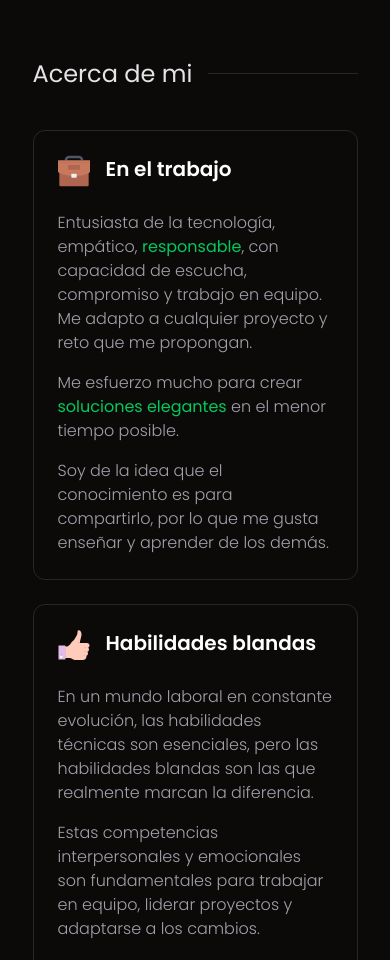
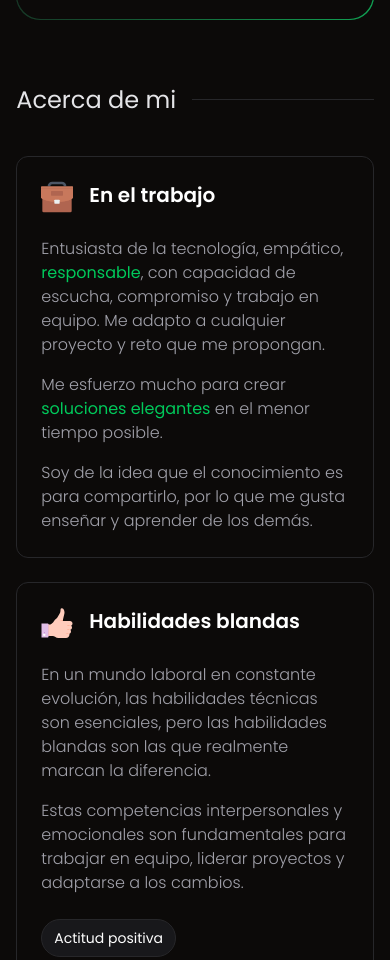
Before and after one commit to ransilad/www.ransilad.com, an Astro site: page / in a window 390 px wide. Shown: the part 1253-2213 px from the top of the page. Built offline with nearby package versions, Linux system fonts and the light colour scheme; Astro itself is replaced by a stand-in of ours.

Commit message:
Update Container component: adjust width class for improved responsiveness across different screen sizes

```diff
--- a/src/components/utils/Container.astro
+++ b/src/components/utils/Container.astro
@@ -1,3 +1,3 @@
-<div class='w-10/12 md:w-11/12 xl:w-3/4 mx-auto'>
+<div class='w-11/12 md:w-11/12 xl:w-3/4 mx-auto'>
   <slot />
 </div>
```
